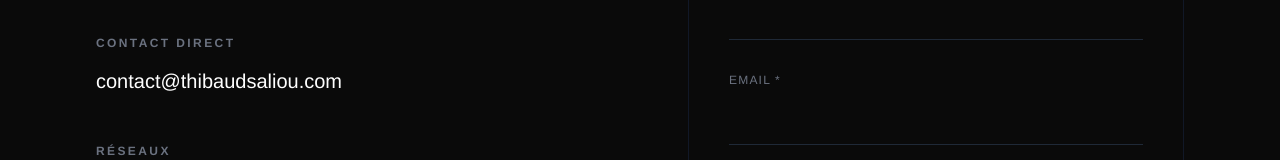
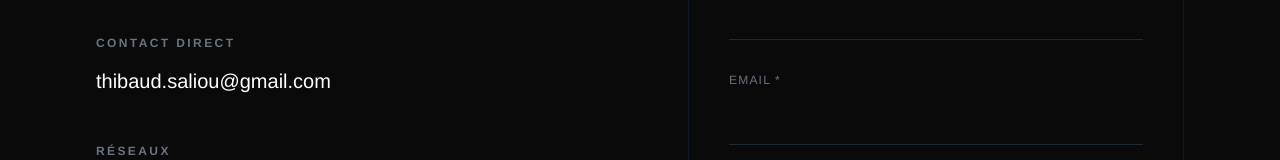
Before and after one commit to thibaud4saliou/portfolio-frontend, a Next.js app: page /devis in a window 1280 px wide. Shown: the part 362-522 px from the top of the page. Built offline with nearby package versions, Linux system fonts and the light colour scheme; no server answers.

Commit message:
Modifcation

```diff
--- a/src/app/devis/page.tsx
+++ b/src/app/devis/page.tsx
@@ -43,7 +43,7 @@ export default function DevisContact() {
           <div>
             <h3 className="text-xs text-gray-500 font-bold tracking-[0.2em] uppercase mb-4">Contact Direct</h3>
             <a href="mailto:contact@thibaudsaliou.com" className="text-xl text-white hover:text-gray-400 transition-colors">
-              contact@thibaudsaliou.com
+              thibaud.saliou@gmail.com
             </a>
           </div>
 
```
